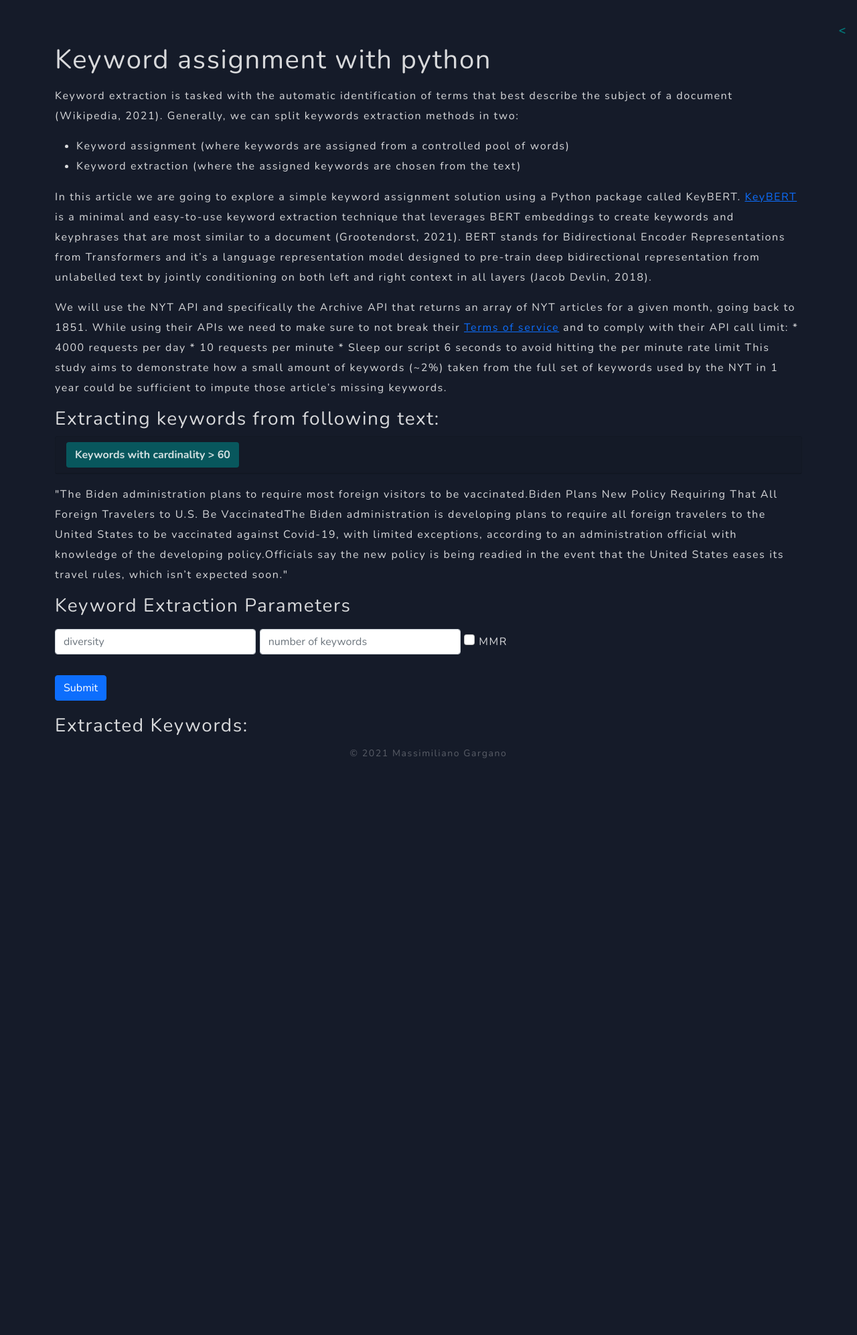
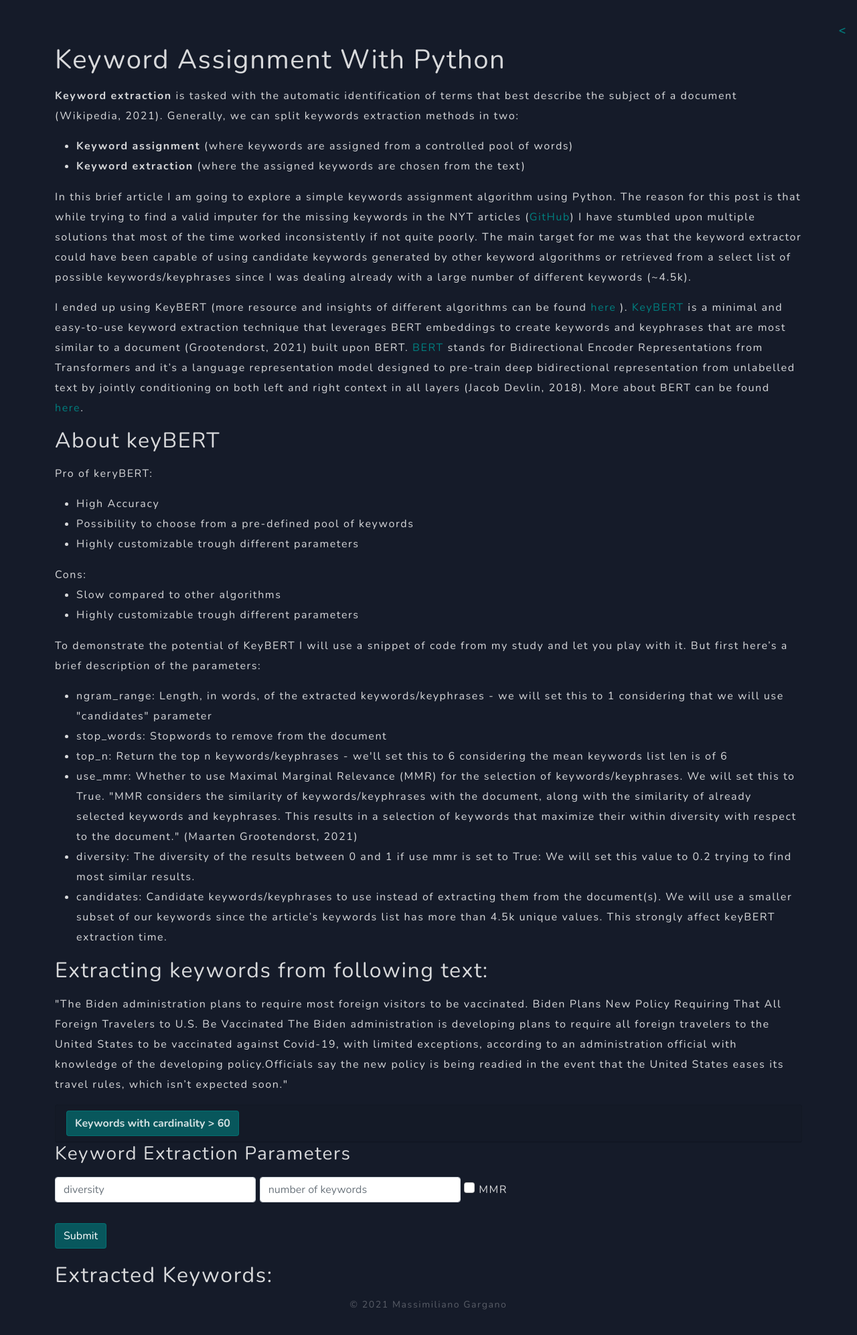
Before and after one commit to massigarg/portfolio, a Flask app: page /first_article in a window 1280 px wide. Shown: the whole page at 67% size. Before the commit the page ends 1132 px from the top, so only its background shows below. Run offline with Flask 2, Linux system fonts and the light colour scheme; some libraries are stand-ins or nearby versions.

Commit message:
Article update, added mail, bugfix

```diff
--- a/static/css/article.css
+++ b/static/css/article.css
@@ -4,7 +4,14 @@
     margin: 10px auto;
 }
 
+h1 {
+    text-transform: capitalize;
+}
 
+a {
+    text-decoration: none;
+    color: hsl(180, 100%, 25%);
+}
 
 .evaluate {
     height: 40px;
@@ -31,3 +38,8 @@
     font-weight: 700;
     color: hsla(0, 0%, 98%, 0.85);
 }
+
+.btn {
+    background-color: hsl(180, 100%, 25%, 0.60);
+    border-color: hsl(180, 100%, 25%, 0.60);
+}
--- a/templates/first_article.html
+++ b/templates/first_article.html
@@ -10,34 +10,84 @@
 <div class="container">
     <h1>Keyword assignment with python</h1>
 
-    <p>Keyword extraction is tasked with the automatic identification of terms that best describe the subject of a
+    <p> <b>Keyword extraction</b> is tasked with the automatic identification of terms that best describe the subject of
+        a
         document (Wikipedia, 2021). Generally, we can split keywords extraction methods in two:</p>
     <ul>
-        <li>Keyword assignment (where keywords are assigned from a controlled pool of words)</li>
-        <li>Keyword extraction (where the assigned keywords are chosen from the text)</li>
+        <li> <b>Keyword assignment</b> (where keywords are assigned from a controlled pool of words)</li>
+        <li> <b>Keyword extraction</b> (where the assigned keywords are chosen from the text)</li>
     </ul>
     <p>
-        In this article we are going to explore a simple keyword assignment solution using a Python package called
-        KeyBERT. <a href="https://maartengr.github.io/KeyBERT/">KeyBERT</a> is a minimal and easy-to-use keyword
-        extraction
-        technique that leverages BERT embeddings to
-        create keywords and keyphrases that are most similar to a document (Grootendorst, 2021). BERT stands for
-        Bidirectional Encoder Representations from Transformers and it’s a language representation model designed to
-        pre-train deep bidirectional representation from unlabelled text by jointly conditioning on both left and right
-        context in all layers (Jacob Devlin, 2018).
+        In this brief article I am going to explore a simple keywords assignment algorithm using Python. The reason for
+        this post is that while trying to find a valid imputer for the missing keywords in the NYT articles (<a
+            href="https://github.com/massigarg/NYT-news-analysis">GitHub</a>) I have stumbled upon multiple solutions
+        that most of the time worked inconsistently if not quite poorly.
+        The main target for me was that the keyword extractor could have been capable of using candidate keywords
+        generated by other keyword algorithms or retrieved from a select list of possible keywords/keyphrases since I
+        was dealing already with a large number of different keywords (~4.5k).
     </p>
 
-    <p> We will use the NYT API and specifically the Archive API that returns an array of NYT articles for a given
-        month, going back to 1851.
-        While using their APIs we need to make sure to not break their <a
-            href="https://help.nytimes.com/hc/en-us/articles/115014893">Terms of service</a> and to comply with their
-        API call limit:
-        * 4000 requests per day
-        * 10 requests per minute
-        * Sleep our script 6 seconds to avoid hitting the per minute rate limit
-        This study aims to demonstrate how a small amount of keywords (~2%) taken from the full set of keywords used by
-        the NYT in 1 year could be sufficient to impute those article’s missing keywords.</p>
+    <p> I ended up using KeyBERT (more resource and insights of different algorithms can be found <a
+            href="https://medium.com/mlearning-ai/10-popular-keyword-extraction-algorithms-in-natural-language-processing-8975ada5750c">here</a>
+        ). <a href="https://maartengr.github.io/KeyBERT/">KeyBERT</a>
+        is a minimal and easy-to-use keyword extraction technique that leverages BERT embeddings to create keywords and
+        keyphrases that are most similar to a document (Grootendorst, 2021) built upon BERT. <a
+            href="https://direct.mit.edu/tacl/article/doi/10.1162/tacl_a_00349/96482/A-Primer-in-BERTology-What-We-Know-About-How-BERT">BERT</a>
+        stands for Bidirectional Encoder Representations from Transformers and it’s a language representation model
+        designed to pre-train deep bidirectional representation from unlabelled text by jointly conditioning on both
+        left and right context in all layers (Jacob Devlin, 2018). More about BERT can be found <a
+            href="https://towardsdatascience.com/bert-explained-state-of-the-art-language-model-for-nlp-f8b21a9b6270">here</a>.
 
+    </p>
+
+    <h2>About keyBERT</h2>
+
+    <p>
+        Pro of keryBERT:
+    <ul>
+        <li>High Accuracy</li>
+        <li>Possibility to choose from a pre-defined pool of keywords</li>
+        <li>Highly customizable trough different parameters</li>
+    </ul>
+
+    Cons:
+    <ul>
+        <li>Slow compared to other algorithms</li>
+        <li>Highly customizable trough different parameters</li>
+    </ul>
+    </p>
+
+    <p>
+        To demonstrate the potential of KeyBERT I will use a snippet of code from my study and let you play with it. But
+        first here’s a brief description of the parameters:
+    <ul>
+        <li>
+            ngram_range: Length, in words, of the extracted keywords/keyphrases - we will set this to 1 considering that
+            we will use "candidates" parameter
+        </li>
+        <li>
+            stop_words: Stopwords to remove from the document
+        </li>
+        <li>
+            top_n: Return the top n keywords/keyphrases - we'll set this to 6 considering the mean keywords list len is
+            of 6
+        </li>
+        <li>
+            use_mmr: Whether to use Maximal Marginal Relevance (MMR) for the selection of keywords/keyphrases. We will
+            set this to True. "MMR considers the similarity of keywords/keyphrases with the document, along with the
+            similarity of already selected keywords and keyphrases. This results in a selection of keywords that
+            maximize their within diversity with respect to the document." (Maarten Grootendorst, 2021)
+        </li>
+        <li>
+            diversity: The diversity of the results between 0 and 1 if use mmr is set to True: We will set this value to
+            0.2 trying to find most similar results.
+        </li>
+        <li>
+            candidates: Candidate keywords/keyphrases to use instead of extracting them from the document(s). We will
+            use a smaller subset of our keywords since the article’s keywords list has more than 4.5k unique values.
+            This strongly affect keyBERT extraction time.
+        </li>
+    </ul>
     </p>
 
     <script>
@@ -89,7 +139,16 @@
 
 
 
-    <h3>Extracting keywords from following text:</h3>
+    <h2>Extracting keywords from following text:</h2>
+
+    <p>
+        "The Biden administration plans to require most foreign visitors to be vaccinated. Biden Plans New Policy
+        Requiring That All Foreign Travelers to U.S. Be Vaccinated The Biden administration is developing plans to
+        require all foreign travelers to the United States to be vaccinated against Covid-19, with limited exceptions,
+        according to an administration official with knowledge of the developing policy.Officials say the new policy is
+        being readied in the event that the United States eases its travel rules, which isn’t expected soon."
+
+    </p>
 
     <div id="accordion">
         <div class="card">
@@ -133,14 +192,7 @@
         </div>
     </div>
 
-    <p>
-        "The Biden administration plans to require most foreign visitors to be vaccinated.Biden Plans New Policy
-        Requiring That All Foreign Travelers to U.S. Be VaccinatedThe Biden administration is developing plans to
-        require all foreign travelers to the United States to be vaccinated against Covid-19, with limited exceptions,
-        according to an administration official with knowledge of the developing policy.Officials say the new policy is
-        being readied in the event that the United States eases its travel rules, which isn’t expected soon."
 
-    </p>
 
     <h3>Keyword Extraction Parameters</h3>
 
@@ -184,7 +236,7 @@
 
 
 
-    <h3>Extracted Keywords:</h3>
+    <h2>Extracted Keywords:</h2>
 
 
     <samp>
```
Also changed, not shown: static/css/about.css (+20 -0 lines), static/css/home.css (+3 -4 lines), templates/about.html (+19 -17 lines), templates/home.html (+20 -9 lines), static/img/LogoMakr-5fapl2.png (deleted), static/img/mail.png (added).
